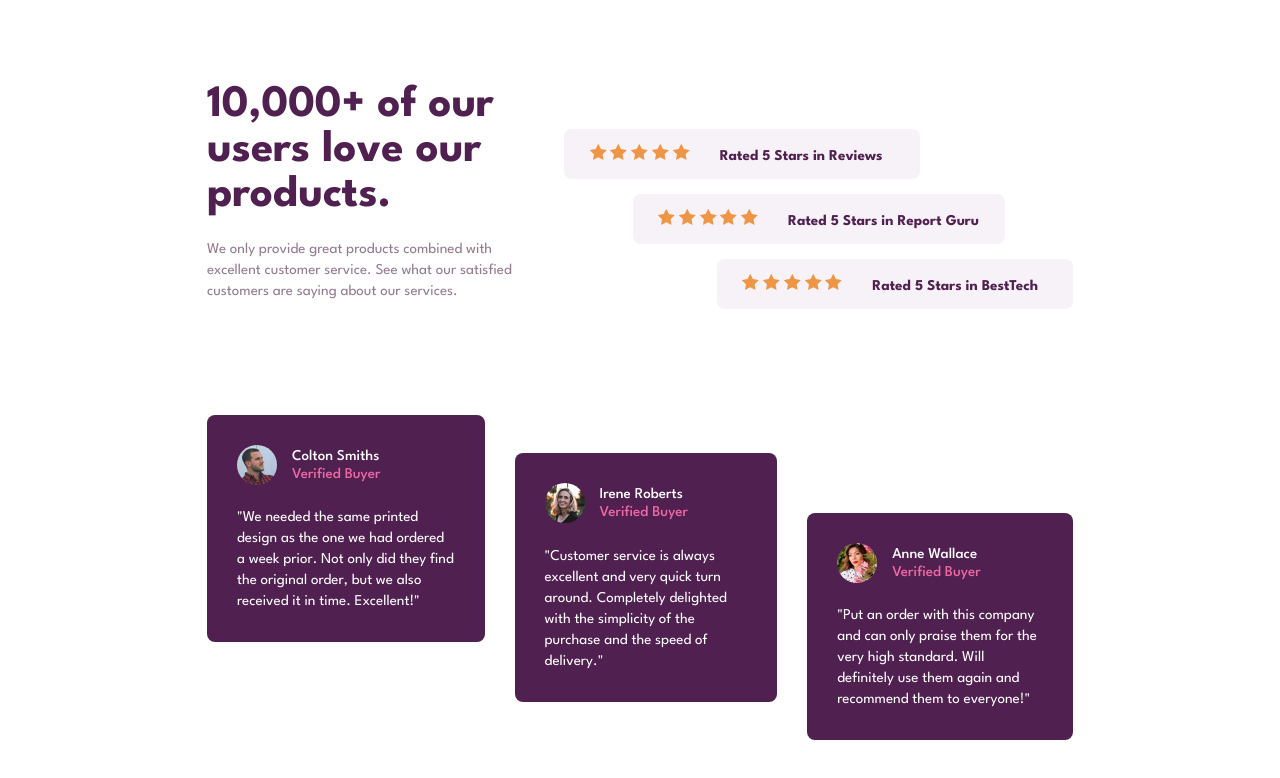
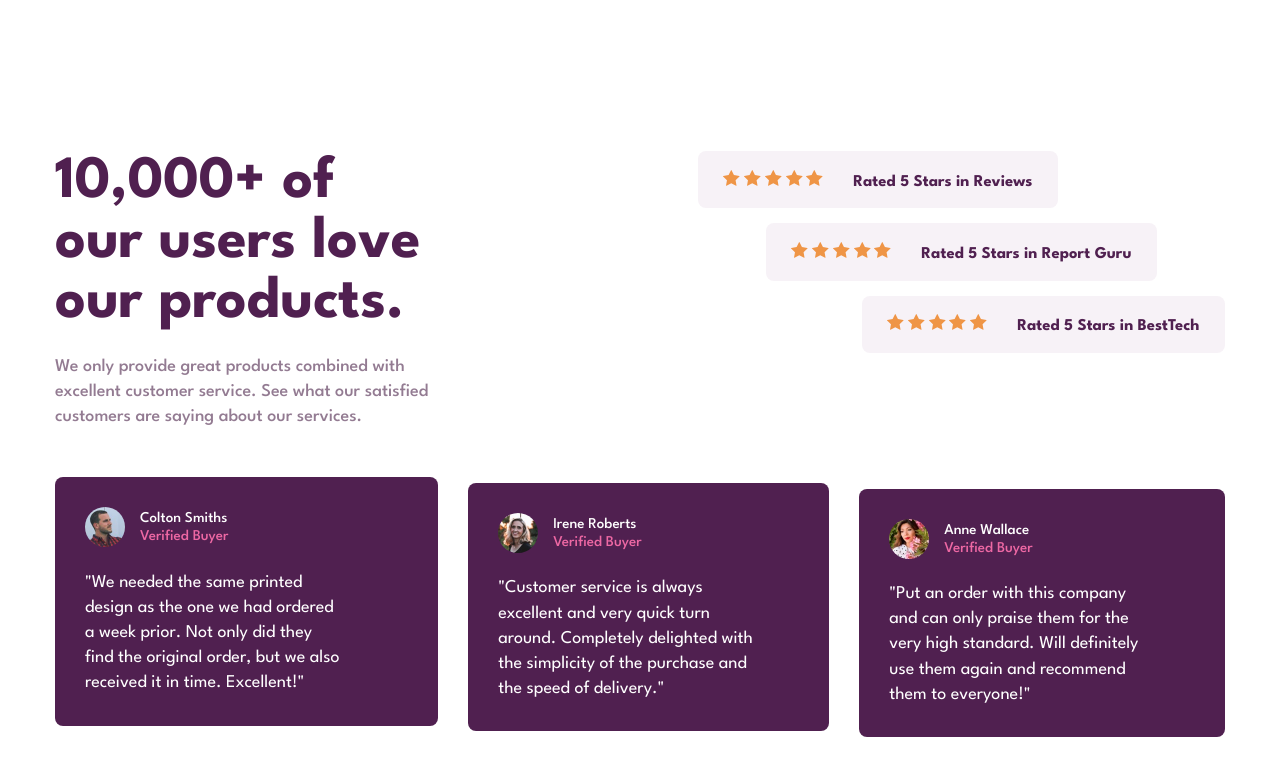
Before and after one commit to FETYagency/Social-proof-section, a plain HTML site: page index.html in a window 1280 px wide. Drawn offline with Linux system fonts and the light colour scheme.

Commit message:
changes made

```diff
--- a/styles/style.css
+++ b/styles/style.css
@@ -84,8 +84,9 @@ main{
 
 @media (min-width:600px) {
     .sections-wrapper{
-        width:70% ;
+        width:1200px ;
         margin: auto;
+        padding: 4.2rem 1rem;
     }
 }
 
@@ -204,11 +205,14 @@ main{
     .users-feedbacks>.card>p{
         width: min(260px, 100%);
     }
-
+    .users-feedbacks>.card>.feedbacks{
+        font-size: 1.2rem;
+    }
 
 
 
     .stars-rate{
+        padding-left:15rem;
         grid-area: starsrate;
         display: flex;
         flex-direction: column;
@@ -218,9 +222,9 @@ main{
         display: flex;
         align-items: center;
         gap: 2rem;
-        padding: 1rem 1.7rem;
+        padding: 1.2rem 1.7rem;
         width: max-content;
-        min-width: 70%;
+        min-width: 65%;
     }
 
     .stars-rate>.rates:nth-child(1){
@@ -232,22 +236,26 @@ main{
     .stars-rate>.rates:nth-child(3){
         align-self: flex-end;
     }
+    .stars-rate>.rates>p{
+        font-size: 1.1rem;
+    }
 
 
 
     .landing-text{
         grid-area: landingtext;
         text-align: left;
-        padding: 1.5rem 0rem 0rem 0rem;
+        padding: 6rem 0rem 0rem 0rem;
     }
     .landing-text>h1{
         margin: 0rem;
-        font-size: 3rem;
-        width: min(300px, 100%);
+        font-size: 4rem;
+        width: min(390px, 100%);
     }
     .landing-text>p{
         margin: 1.4rem 0rem 0rem 0rem;
-        font-size: 1rem;
-        width: min(360px,100%);
+        font-size: 1.2rem;
+        font-weight: 500;
+        width: min(380px,100%);
     }
 }
```
